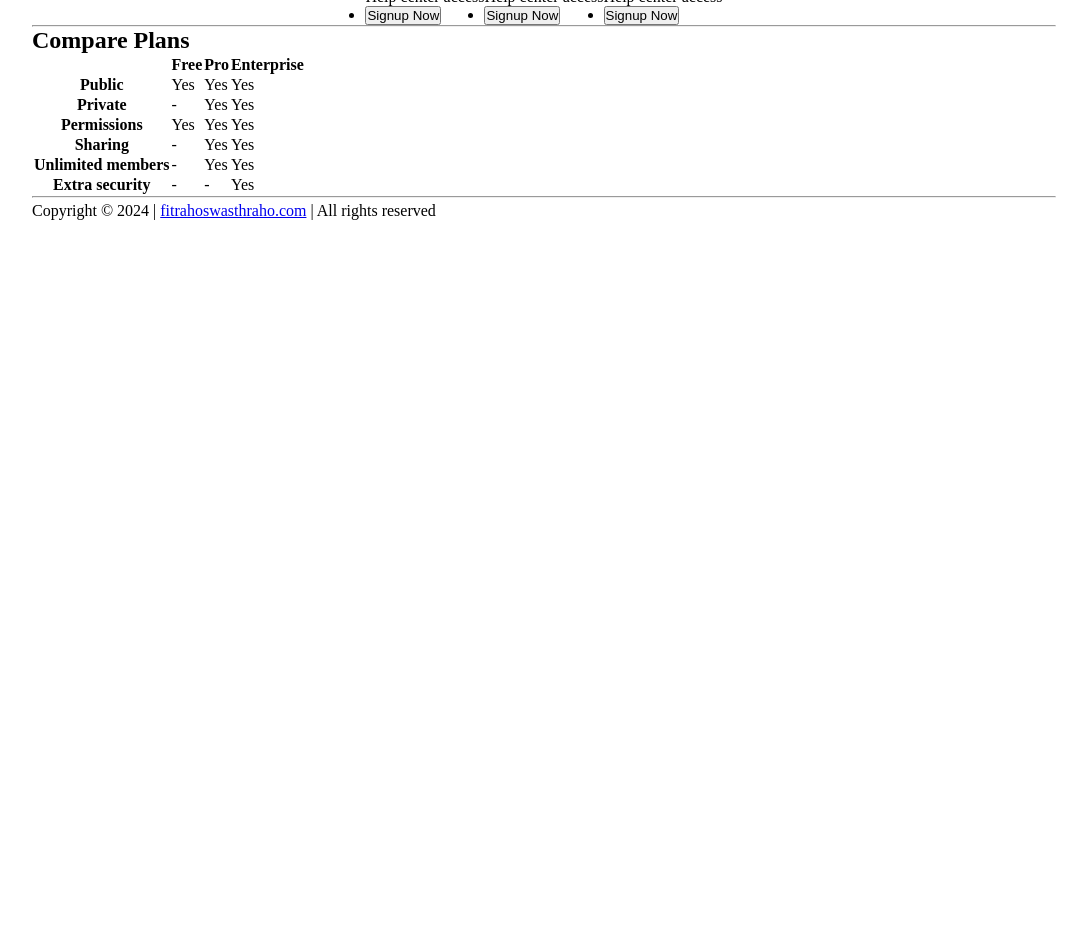
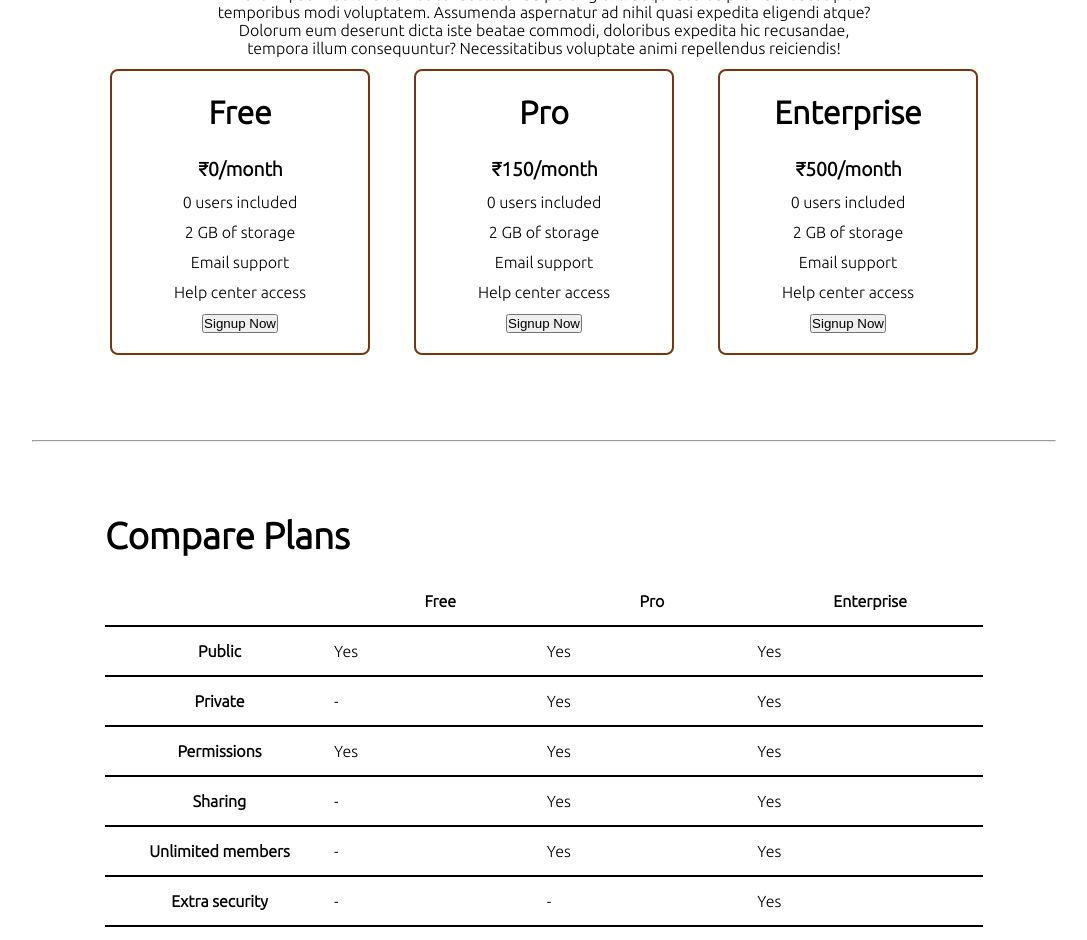
Before and after one commit to PriyanshuKSharma/Octanet_July, a website: page index.html in a window 1280 px wide. Shown: the part 667-1607 px from the top of the page, without its empty margins (96-1183 px from the left). Before the commit the page ends 887 px from the top, so only its background shows below. Drawn offline with Linux system fonts and the light colour scheme.

Commit message:
Updated style file

```diff
--- a/style.css
+++ b/style.css
@@ -1,17 +1,22 @@
-* {
+@import url('https://fonts.googleapis.com/css2?family=Ubuntu:wght@300&display=swap');
+
+*{
     margin: 0;
     padding: 0;
-
 }
 
-.container {
+.container{
     max-width: 80vw;
+    font-family: 'Ubuntu', sans-serif;
 }
 
 .navbar{
     display: flex;
     height: 67px;
-    text-decoration: none;
+}
+.navbar li{
+    list-style: none;
+    margin: 0 12px;
 }
 
 .navbar a{
@@ -22,21 +27,121 @@
     border-bottom: 5px solid #ffffff;
 }
 
-.navbar li{
-    list-style: none;
-    margin: 0 12px;
-}
-
 .topleft{
     width: 50%;
-    height: 50vh;
 }
 
 .topright{
     width: 50%;
-    height: 50vh;
 }
 
 .section1{
+   max-height: 100vh;
+   color: #711e15;
+}
 
+.section1 h1{
+    color: #37110d;
+    font-size: 2rem;
 }
+
+.logo{
+    font-size: 1.3rem;
+}
+
+.dumbellimg{
+    width: 289px;
+}
+
+.topright .gymimg{
+    width: 466px;
+}
+
+.section2{
+    padding: 73px;
+}
+
+.section2 h1{
+    font-size: 2.3rem;
+}
+
+.section2 p{
+    padding: 0 8vw;
+    text-align: center;
+}
+
+.box{
+    padding: 8px 0;
+    margin: 12px 22px;
+    min-width: 20vw;
+    border: 2px solid rgb(120, 54, 16);
+    border-radius: 8px;
+    text-align: center;
+}
+
+.box h2{
+    font-size: 2rem;
+    padding: 15px 0;
+}
+
+.highlighted{
+    font-size: 1.2rem;
+    font-weight: bolder;
+}
+
+.box ul{
+    list-style-type: none;
+}
+
+.box ul li{
+   margin: 12px 2px;
+}
+
+.plantable{
+    display: flex;
+    justify-content: center;
+    align-items: center;
+}
+
+.section3 table{
+    width: 100%;
+    margin-bottom: 140px;
+    margin-top: 20px;
+    border-collapse: collapse;
+}
+
+.section3 table th{
+    width: 23vw;
+    border-bottom: 2px solid black;
+    padding: 15px 0;
+}
+
+.section3 table td{
+    border-bottom: 2px solid black;
+}
+
+
+.section3 h1{
+    font-size: 2.3rem;
+}
+
+.section3{
+    padding: 73px;
+}
+
+footer{
+    padding: 23px;
+    text-align: center;
+}
+.buttons{
+    display: flex;
+    justify-content: center;
+    align-items: center;
+    margin: 12px;
+}
+
+.deal{
+    font-size: 1.2rem;
+    font-weight: bolder;
+    margin: 12px 0;
+}
```
